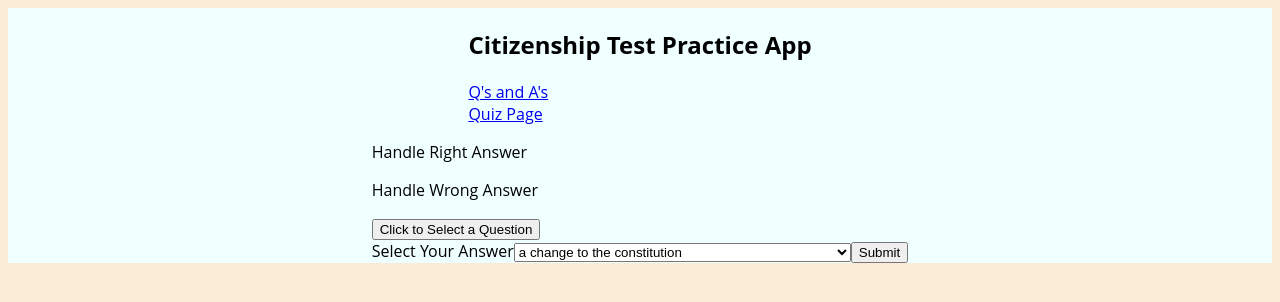
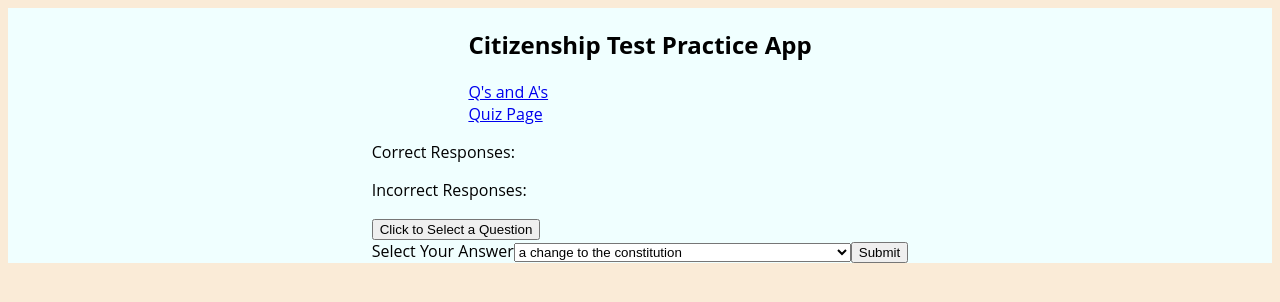
Before and after one commit to mmaustin/citizenship-questions-answers, a React (Create React App) app in the folder citizenship-frontend/: page /questions/dropbox in a window 1280 px wide. Shown: the top 302 px of the page. Built offline with nearby package versions, Linux system fonts and the light colour scheme.

Commit message:
minor changes to temp tabulation ui

```diff
--- a/citizenship-frontend/src/features/questions/QuestionsDropBox.js
+++ b/citizenship-frontend/src/features/questions/QuestionsDropBox.js
@@ -54,8 +54,8 @@ export const QuestionsDropBox = () => {
         <div>
             <>
                 <div>
-                    <p>Handle Right Answer</p>
-                    <p>Handle Wrong Answer</p>
+                    <p>Correct Responses: </p>
+                    <p>Incorrect Responses: </p>
                 </div>
                 <p>{question}</p>
                 <button onClick={getRandomQuestion}>Click to Select a Question</button>
```
